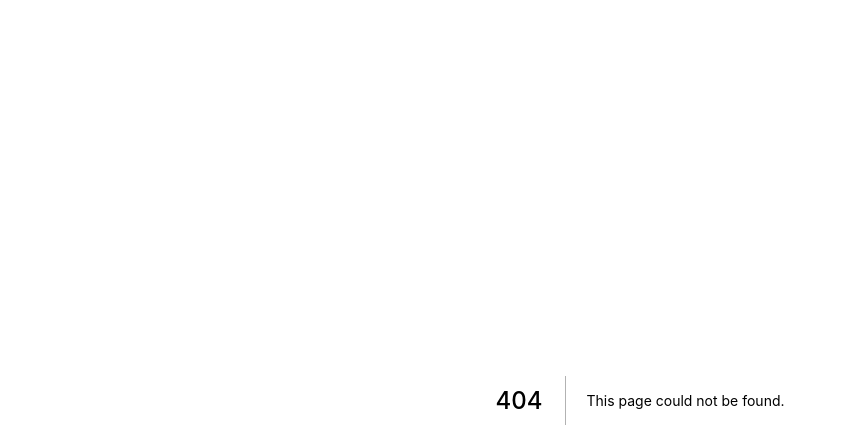
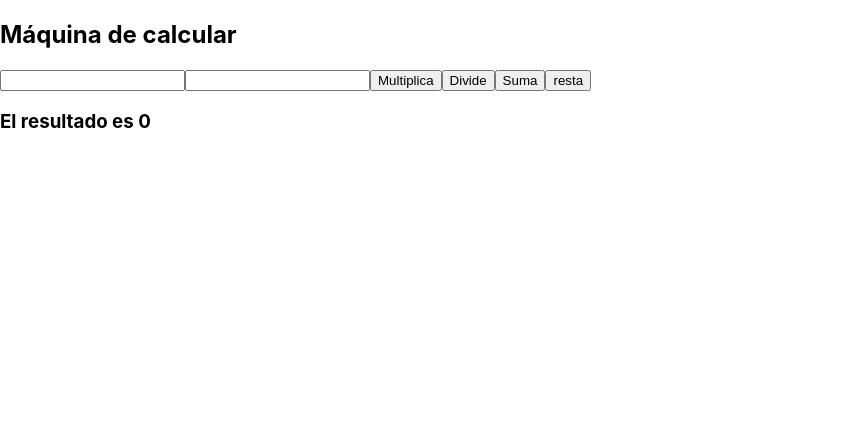
Before and after one commit to vicmova/ejercicios-1, a Next.js app: page /React_2_Hooks/Calculadora in a window 1280 px wide. Before the commit this address had no page. Shown: the top 448 px of the page, without its empty margins (0-847 px from the left). Built offline with nearby package versions, Linux system fonts and the light colour scheme.

Commit message:
Add files via upload
Bastante mejorable pero tiene las 4 funciones básicas (multiplicar, dividir, sumar, restar).

```diff
--- /dev/null
+++ b/pages/React_2_Hooks/Calculadora.js
@@ -0,0 +1,79 @@
+import React, { useState } from 'react'
+
+export default function Calculadora() {
+
+    const [numero1, setnumero1] = useState(0)
+
+    const [numero2, setnumero2]= useState(0)
+
+    const [resultado, setresultado]= useState(0)
+
+
+    const multiplicar = () => {
+
+        const multiplica = numero1 * numero2
+
+        setresultado(multiplica)
+    }
+
+    const dividir = () => {
+
+        const divide = numero1 / numero2
+
+        setresultado(divide)
+    }
+
+    const sumar = () => {
+
+        const suma = parseInt(numero1) + parseInt(numero2)
+
+        setresultado(suma)
+    }
+
+    const restar = () => {
+
+        const resta = numero1 - numero2
+
+        setresultado(resta)
+    }
+
+const onChangeNum1 = event => {
+
+    setnumero1(event.target.value)
+}
+
+const onChangeNum2 = event => {
+
+    setnumero2(event.target.value)
+}
+
+return (
+
+    <div>
+
+    <h2>Máquina de calcular</h2>
+
+    <input
+        type='text'
+        id='num1'
+        onChange = {onChangeNum1}
+    />
+
+    <input
+        type='text'
+        id='num2'
+        onChange = {onChangeNum2}
+        />
+
+<button onClick={multiplicar}>Multiplica</button>
+<button onClick={dividir}>Divide</button>
+<button onClick={sumar}>Suma</button>
+<button onClick={restar}>resta</button>
+
+
+{<h3>El resultado es {resultado} </h3>}
+
+</div>
+
+    )
+}
```
